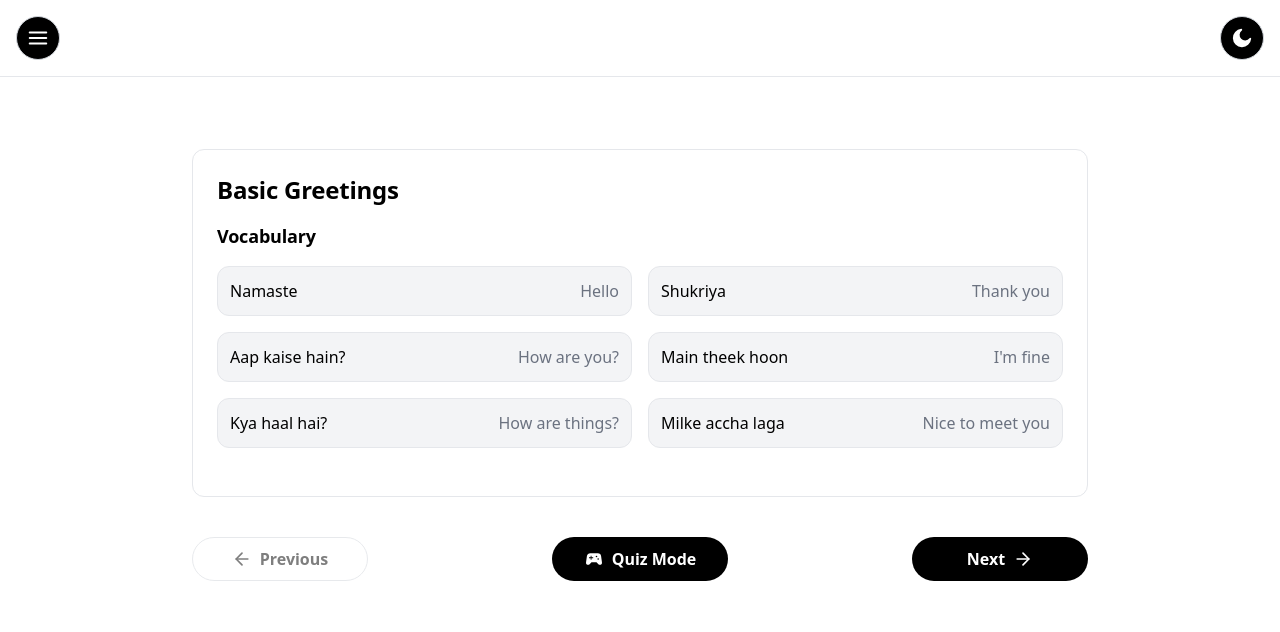
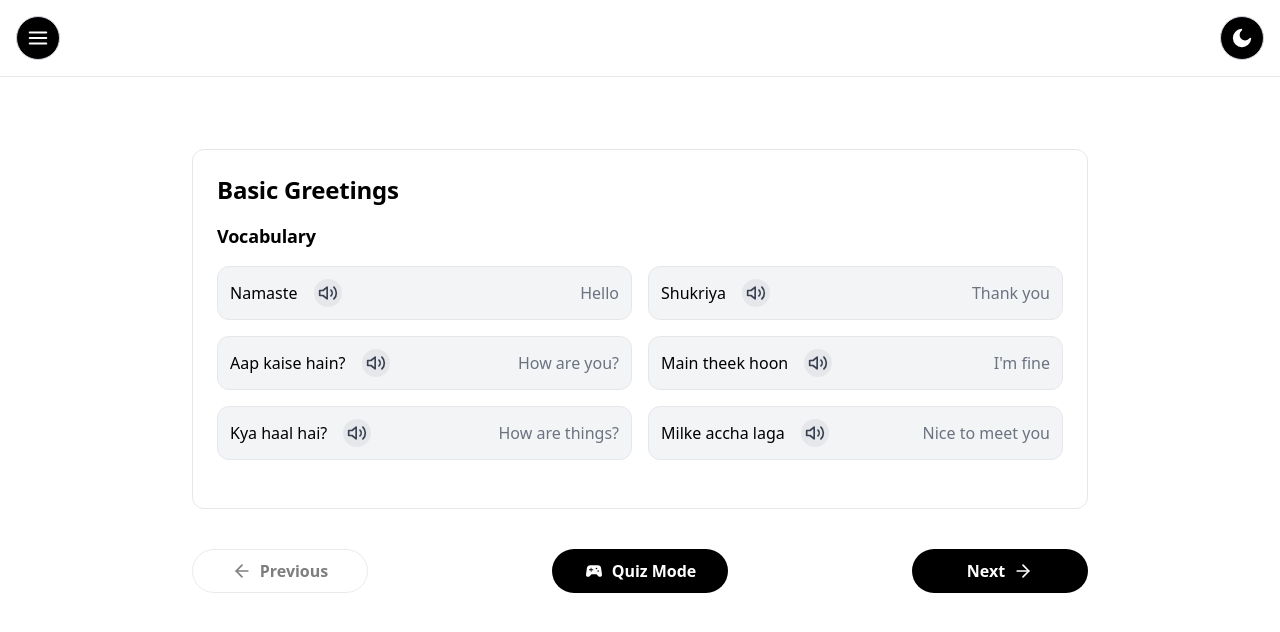
Before and after one commit to amarmeena/teach-hindi, a Next.js app: page / in a window 1280 px wide. Shown: the top 632 px of the page. Built offline with nearby package versions, Linux system fonts and the light colour scheme.

Commit message:
enhance learning experience: add audio pronunciation feature for vocabulary words and update project overview

```diff
--- a/src/app/page.tsx
+++ b/src/app/page.tsx
@@ -1,7 +1,7 @@
 "use client";
 import { useState, useEffect } from "react";
 import { Button } from "@/components/ui/button";
-import { FiXCircle, FiArrowLeft, FiArrowRight } from "react-icons/fi";
+import { FiXCircle, FiArrowLeft, FiArrowRight, FiVolume2 } from "react-icons/fi";
 import { MdSportsEsports } from "react-icons/md";
 import ThemeToggle from "@/components/ThemeToggle";
 
@@ -14,6 +14,14 @@ interface PracticeItem {
 interface LessonContent {
   vocabulary: [string, string][];
   practice: PracticeItem[];
+}
+
+function playHindiAudio(text: string) {
+  if (typeof window !== 'undefined' && 'speechSynthesis' in window) {
+    const utterance = new window.SpeechSynthesisUtterance(text);
+    utterance.lang = 'hi-IN';
+    window.speechSynthesis.speak(utterance);
+  }
 }
 
 export default function Home() {
@@ -205,8 +213,17 @@ export default function Home() {
                         onKeyDown={e => { if (e.key === 'Enter' || e.key === ' ') setFlipped(f => ({ ...f, [i]: !f[i] })); }}
                         aria-label={flipped[i] ? english : hindi}
                       >
-                        <span className="font-semibold text-black dark:text-white transition-all duration-300 text-center w-full">
+                        <span className="font-semibold text-black dark:text-white transition-all duration-300 text-center w-full flex items-center justify-center gap-2">
                           {flipped[i] ? english : hindi}
+                          <button
+                            type="button"
+                            tabIndex={0}
+                            aria-label={`Pronounce ${flipped[i] ? english : hindi}`}
+                            className="ml-2 p-1 rounded-full bg-gray-200 dark:bg-gray-700 hover:bg-gray-300 dark:hover:bg-gray-600 focus:outline-none focus:ring-2 focus:ring-blue-400"
+                            onClick={e => { e.stopPropagation(); playHindiAudio(flipped[i] ? english : hindi); }}
+                          >
+                            <FiVolume2 className="w-5 h-5 text-gray-700 dark:text-gray-200" />
+                          </button>
                         </span>
                       </div>
                     ))}
@@ -215,7 +232,18 @@ export default function Home() {
                   <div className="grid grid-cols-1 md:grid-cols-2 gap-4">
                     {courseContent[currentStep].vocabulary.map(([hindi, english]: [string, string], i: number) => (
                       <div key={i} className="flex items-center justify-between p-3 bg-gray-100 text-black border border-gray-200 dark:bg-gray-800 dark:text-white dark:border-gray-700 rounded-xl">
-                        <span className="font-medium text-base text-left flex-1">{hindi}</span>
+                        <span className="font-medium text-base text-left flex-1 flex items-center gap-2">
+                          {hindi}
+                          <button
+                            type="button"
+                            tabIndex={0}
+                            aria-label={`Pronounce ${hindi}`}
+                            className="ml-2 p-1 rounded-full bg-gray-200 dark:bg-gray-700 hover:bg-gray-300 dark:hover:bg-gray-600 focus:outline-none focus:ring-2 focus:ring-blue-400"
+                            onClick={() => playHindiAudio(hindi)}
+                          >
+                            <FiVolume2 className="w-5 h-5 text-gray-700 dark:text-gray-200" />
+                          </button>
+                        </span>
                         <span className="text-gray-500 dark:text-gray-300 text-base text-right flex-1">{english}</span>
                       </div>
                     ))}
```
Also changed, not shown: scripts/prd.txt.
